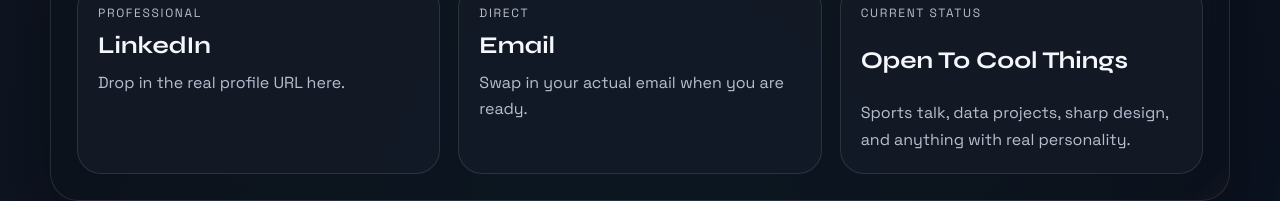
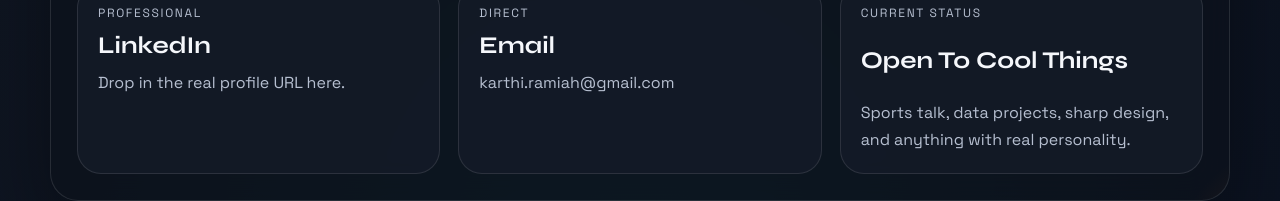
Before and after one commit to karthiramiah/personal-website, a plain HTML site: page index.html in a window 1280 px wide. Shown: the part 1783-1984 px from the top of the page. Drawn offline with Linux system fonts and the light colour scheme.

Commit message:
Update index.html

```diff
--- a/index.html
+++ b/index.html
@@ -152,10 +152,10 @@
               <span>Drop in the real profile URL here.</span>
             </a>
 
-            <a class="connect-card" href="mailto:hello@example.com">
+            <a class="connect-card" href="mailto:karthi.ramiah@gmail.com">
               <span class="connect-kicker">Direct</span>
               <strong>Email</strong>
-              <span>Swap in your actual email when you are ready.</span>
+              <span>karthi.ramiah@gmail.com</span>
             </a>
 
             <div class="connect-card status-card">
```
